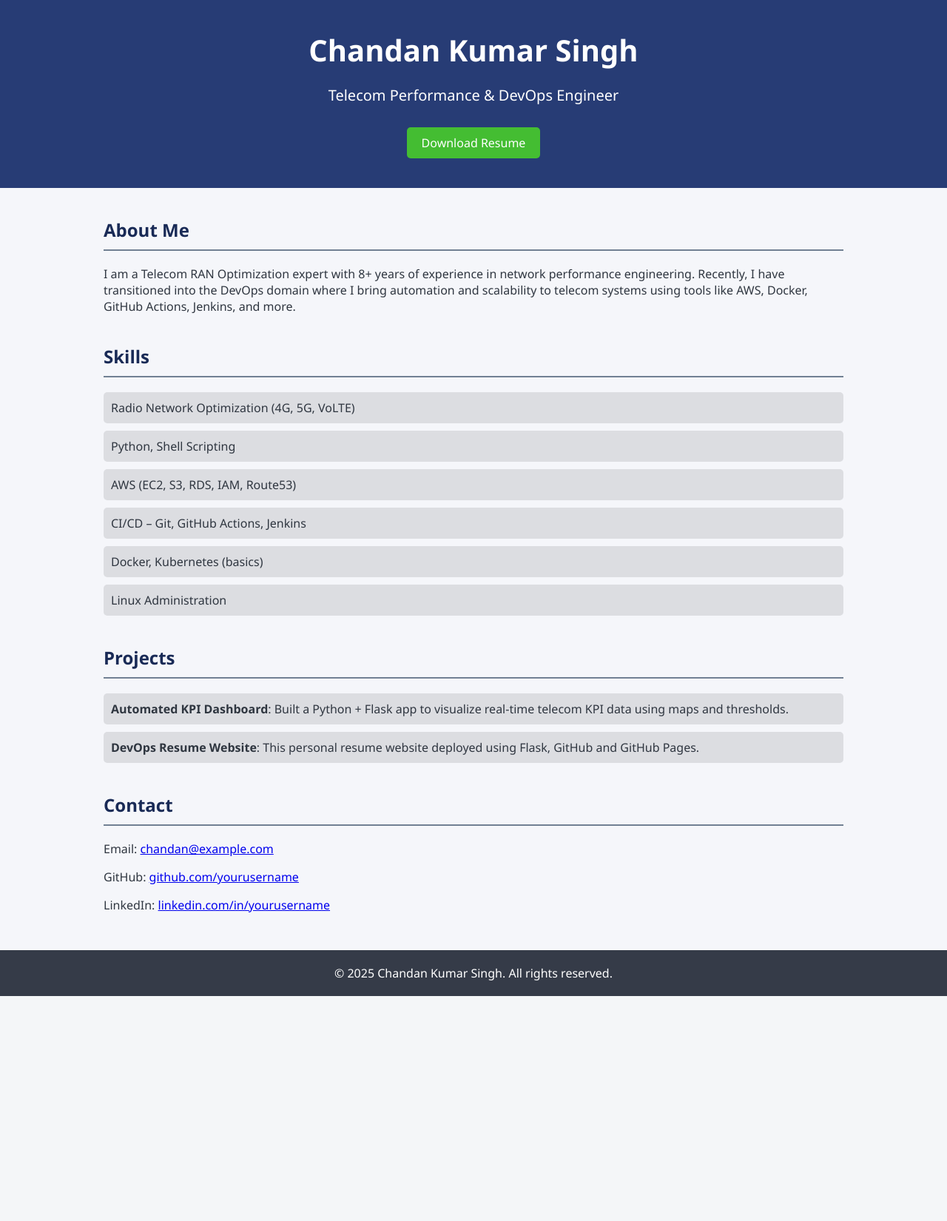
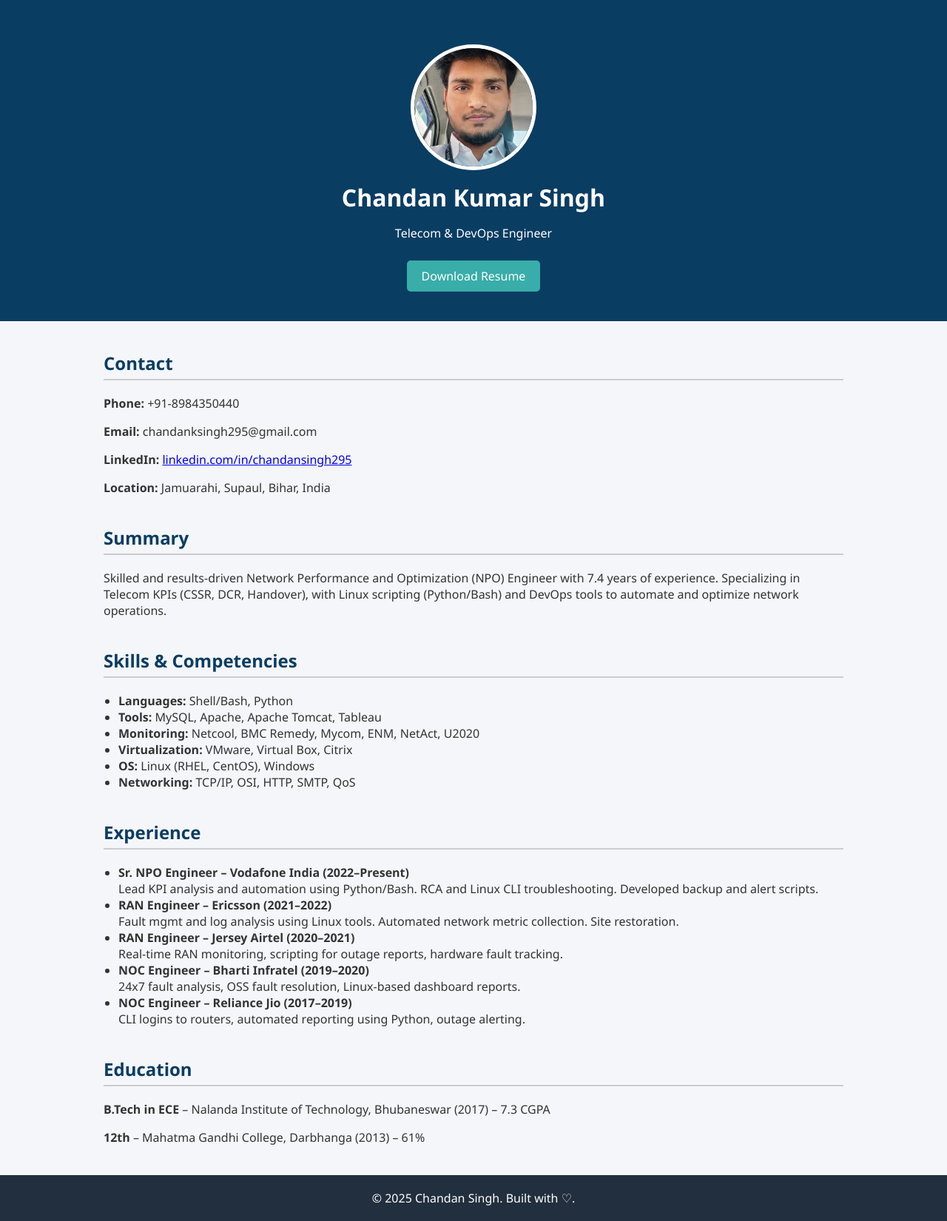
Before and after one commit to chandank99/resume_flask, a Flask app: page / in a window 1280 px wide. Shown: the whole page at 74% size. Before the commit the page ends 1346 px from the top, so only its background shows below. Run offline with Flask 3, Linux system fonts and the light colour scheme.

Commit message:
Added Dp feature

```diff
--- a/static/style.css
+++ b/static/style.css
@@ -1,65 +1,63 @@
 body {
     margin: 0;
-    font-family: 'Segoe UI', Tahoma, Geneva, Verdana, sans-serif;
-    background-color: #f5f6fa;
-    color: #2f3640;
+    font-family: 'Segoe UI', sans-serif;
+    background-color: #f4f6f9;
+    color: #333;
 }
 
 header {
-    background: #273c75;
+    background: #0a3d62;
     color: white;
     padding: 40px 20px;
     text-align: center;
 }
 
-header h1 {
-    margin: 0;
-    font-size: 40px;
+.profile-img {
+    width: 160px;
+    height: 160px;
+    border-radius: 50%;
+    object-fit: cover;
+    border: 5px solid white;
+    margin-top: 20px;
 }
 
-header p {
-    font-size: 20px;
+h1 {
+    margin: 10px 0 5px;
 }
 
-section {
+h2 {
+    border-bottom: 2px solid #ccc;
+    padding-bottom: 5px;
+    color: #0a3d62;
+}
+
+.container {
     max-width: 1000px;
     margin: 40px auto;
     padding: 0 20px;
 }
 
-section h2 {
-    border-bottom: 2px solid #718093;
-    padding-bottom: 10px;
-    margin-bottom: 20px;
-    color: #192a56;
+section {
+    margin-bottom: 40px;
 }
 
-.skills ul, .projects ul {
-    list-style-type: none;
-    padding: 0;
-}
-
-.skills li, .projects li {
-    background-color: #dcdde1;
-    margin-bottom: 10px;
-    padding: 10px;
-    border-radius: 5px;
+ul {
+    padding-left: 20px;
 }
 
 .resume-btn {
     display: inline-block;
+    margin-top: 10px;
     padding: 10px 20px;
-    background-color: #44bd32;
+    background: #38ada9;
     color: white;
     text-decoration: none;
     border-radius: 5px;
-    margin-top: 10px;
 }
 
 footer {
-    background: #353b48;
+    background: #222f3e;
     color: white;
+    padding: 20px;
     text-align: center;
-    padding: 20px;
-    margin-top: 50px;
 }
--- a/templates/index.html
+++ b/templates/index.html
@@ -2,55 +2,64 @@
 <html lang="en">
 <head>
     <meta charset="UTF-8">
-    <title>Chandan Kumar Singh - Telecom & DevOps Engineer</title>
+    <title>Chandan Kumar Singh - Resume</title>
     <link rel="stylesheet" href="{{ url_for('static', filename='style.css') }}">
 </head>
 <body>
 
 <header>
+    <img src="{{ url_for('static', filename='images/dp.jpg') }}" alt="Profile" class="profile-img">
     <h1>Chandan Kumar Singh</h1>
-    <p>Telecom Performance & DevOps Engineer</p>
-    <a class="resume-btn" href="{{ url_for('static', filename='resume/Chandan_Resume.pdf') }}" download>Download Resume</a>
+    <p>Telecom & DevOps Engineer</p>
+    <a class="resume-btn" href="{{ url_for('static', filename='../resume/Chandan_Resume.pdf') }}" download>Download Resume</a>
 </header>
 
-<section class="about">
-    <h2>About Me</h2>
-    <p>I am a Telecom RAN Optimization expert with 8+ years of experience in network performance engineering. Recently, I have transitioned into the DevOps domain where I bring automation and scalability to telecom systems using tools like AWS, Docker, GitHub Actions, Jenkins, and more.</p>
+<div class="container">
+    <section>
+        <h2>Contact</h2>
+        <p><strong>Phone:</strong> +91-8984350440</p>
+        <p><strong>Email:</strong> chandanksingh295@gmail.com</p>
+        <p><strong>LinkedIn:</strong> <a href="https://www.linkedin.com/in/chandansingh295" target="_blank">linkedin.com/in/chandansingh295</a></p>
+        <p><strong>Location:</strong> Jamuarahi, Supaul, Bihar, India</p>
     </section>
 
-<section class="skills">
-    <h2>Skills</h2>
+    <section>
+        <h2>Summary</h2>
+        <p>Skilled and results-driven Network Performance and Optimization (NPO) Engineer with 7.4 years of experience. Specializing in Telecom KPIs (CSSR, DCR, Handover), with Linux scripting (Python/Bash) and DevOps tools to automate and optimize network operations.</p>
+    </section>
+
+    <section>
+        <h2>Skills & Competencies</h2>
         <ul>
-        <li>Radio Network Optimization (4G, 5G, VoLTE)</li>
-        <li>Python, Shell Scripting</li>
-        <li>AWS (EC2, S3, RDS, IAM, Route53)</li>
-        <li>CI/CD – Git, GitHub Actions, Jenkins</li>
-        <li>Docker, Kubernetes (basics)</li>
-        <li>Linux Administration</li>
+            <li><strong>Languages:</strong> Shell/Bash, Python</li>
+            <li><strong>Tools:</strong> MySQL, Apache, Apache Tomcat, Tableau</li>
+            <li><strong>Monitoring:</strong> Netcool, BMC Remedy, Mycom, ENM, NetAct, U2020</li>
+            <li><strong>Virtualization:</strong> VMware, Virtual Box, Citrix</li>
+            <li><strong>OS:</strong> Linux (RHEL, CentOS), Windows</li>
+            <li><strong>Networking:</strong> TCP/IP, OSI, HTTP, SMTP, QoS</li>
         </ul>
     </section>
 
-<section class="projects">
-    <h2>Projects</h2>
+    <section>
+        <h2>Experience</h2>
         <ul>
-        <li>
-            <strong>Automated KPI Dashboard</strong>: Built a Python + Flask app to visualize real-time telecom KPI data using maps and thresholds.
-        </li>
-        <li>
-            <strong>DevOps Resume Website</strong>: This personal resume website deployed using Flask, GitHub and GitHub Pages.
-        </li>
+            <li><strong>Sr. NPO Engineer – Vodafone India (2022–Present)</strong><br>Lead KPI analysis and automation using Python/Bash. RCA and Linux CLI troubleshooting. Developed backup and alert scripts.</li>
+            <li><strong>RAN Engineer – Ericsson (2021–2022)</strong><br>Fault mgmt and log analysis using Linux tools. Automated network metric collection. Site restoration.</li>
+            <li><strong>RAN Engineer – Jersey Airtel (2020–2021)</strong><br>Real-time RAN monitoring, scripting for outage reports, hardware fault tracking.</li>
+            <li><strong>NOC Engineer – Bharti Infratel (2019–2020)</strong><br>24x7 fault analysis, OSS fault resolution, Linux-based dashboard reports.</li>
+            <li><strong>NOC Engineer – Reliance Jio (2017–2019)</strong><br>CLI logins to routers, automated reporting using Python, outage alerting.</li>
         </ul>
     </section>
 
-<section class="contact">
-    <h2>Contact</h2>
-    <p>Email: <a href="mailto:chandan@example.com">chandan@example.com</a></p>
-    <p>GitHub: <a href="https://github.com/yourusername" target="_blank">github.com/yourusername</a></p>
-    <p>LinkedIn: <a href="https://linkedin.com/in/yourusername" target="_blank">linkedin.com/in/yourusername</a></p>
+    <section>
+        <h2>Education</h2>
+        <p><strong>B.Tech in ECE</strong> – Nalanda Institute of Technology, Bhubaneswar (2017) – 7.3 CGPA</p>
+        <p><strong>12th</strong> – Mahatma Gandhi College, Darbhanga (2013) – 61%</p>
     </section>
+</div>
 
 <footer>
-    &copy; 2025 Chandan Kumar Singh. All rights reserved.
+    &copy; 2025 Chandan Singh. Built with ♡.
 </footer>
 
 </body>
```
Also changed, not shown: static/images/dp.jpg (added), 2 other files. Lines whose indentation alone changed are shown as unchanged.
